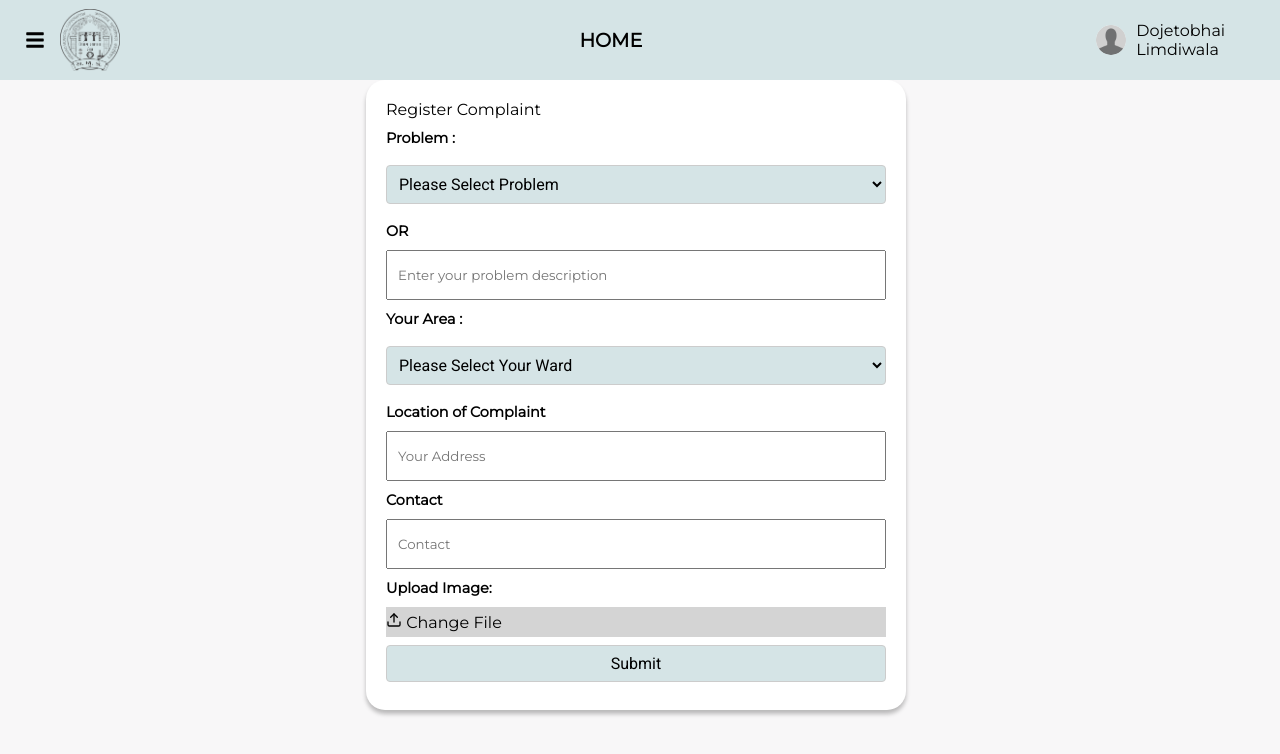
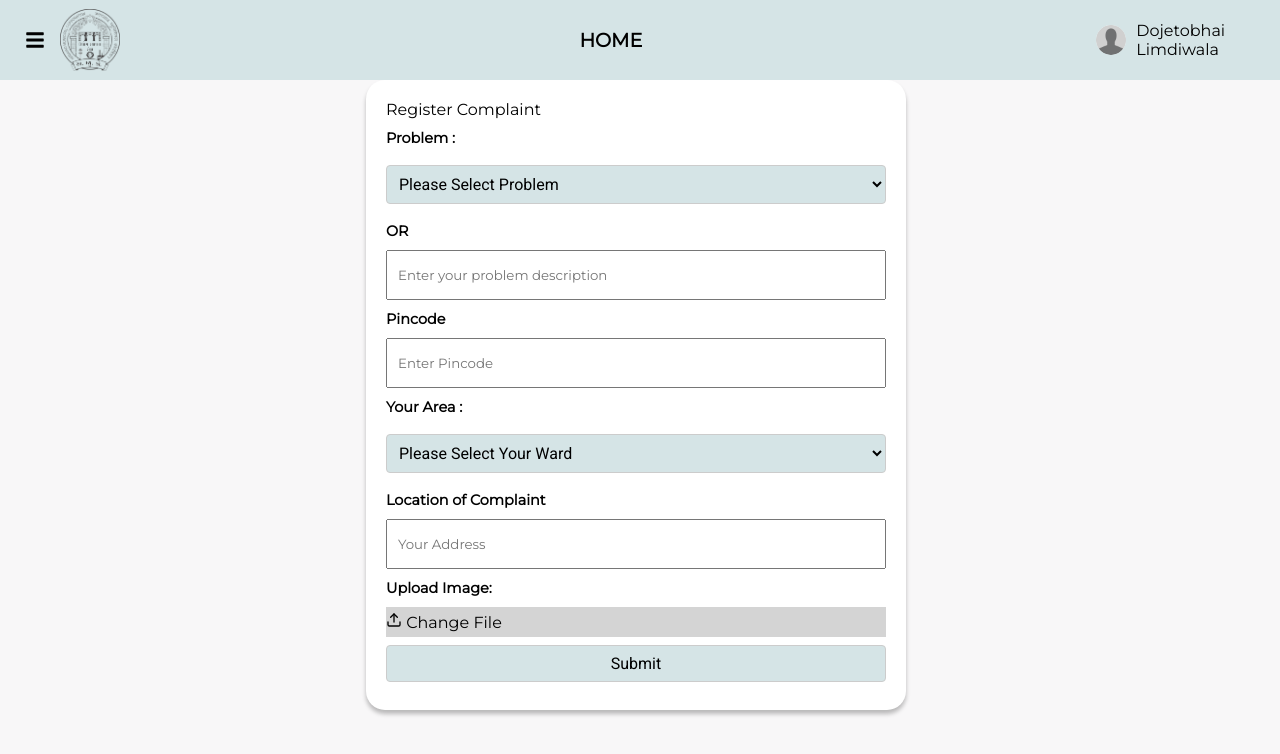
Before and after one commit to SSIP2022/Frontend, a React (Vite) app: page /user/home in a window 1280 px wide. Shown: the top 754 px of the page. Built offline with nearby package versions, Linux system fonts and the light colour scheme.

Commit message:
register complaint swap

```diff
--- a/src/pages/user/components/RegisterComplaint.jsx
+++ b/src/pages/user/components/RegisterComplaint.jsx
@@ -534,7 +534,15 @@ const RegisterComplaint = () => {
                 className={form.description}
               />
             </label>
-
+            <h4>Pincode</h4>
+            <label>
+              <input
+                type="number"
+                name="name"
+                placeholder="Enter Pincode"
+                className={form.description}
+              />
+            </label>
             <label>
               <h4>Your Area :</h4>
               <select
@@ -603,17 +611,7 @@ const RegisterComplaint = () => {
                 className={form.description}
               />
             </label>
-            <h4>Contact</h4>
-            <label>
-              <input
-                type="number"
-                name="name"
-                placeholder="Contact"
-                minlength="10"
-                maxlength="10"
-                className={form.description}
-              />
-            </label>
+
             {/* <label> */}
             <h4>Upload Image:</h4>
             {/* <input type="file" id="file" aria-label="File browser example"/>
```
